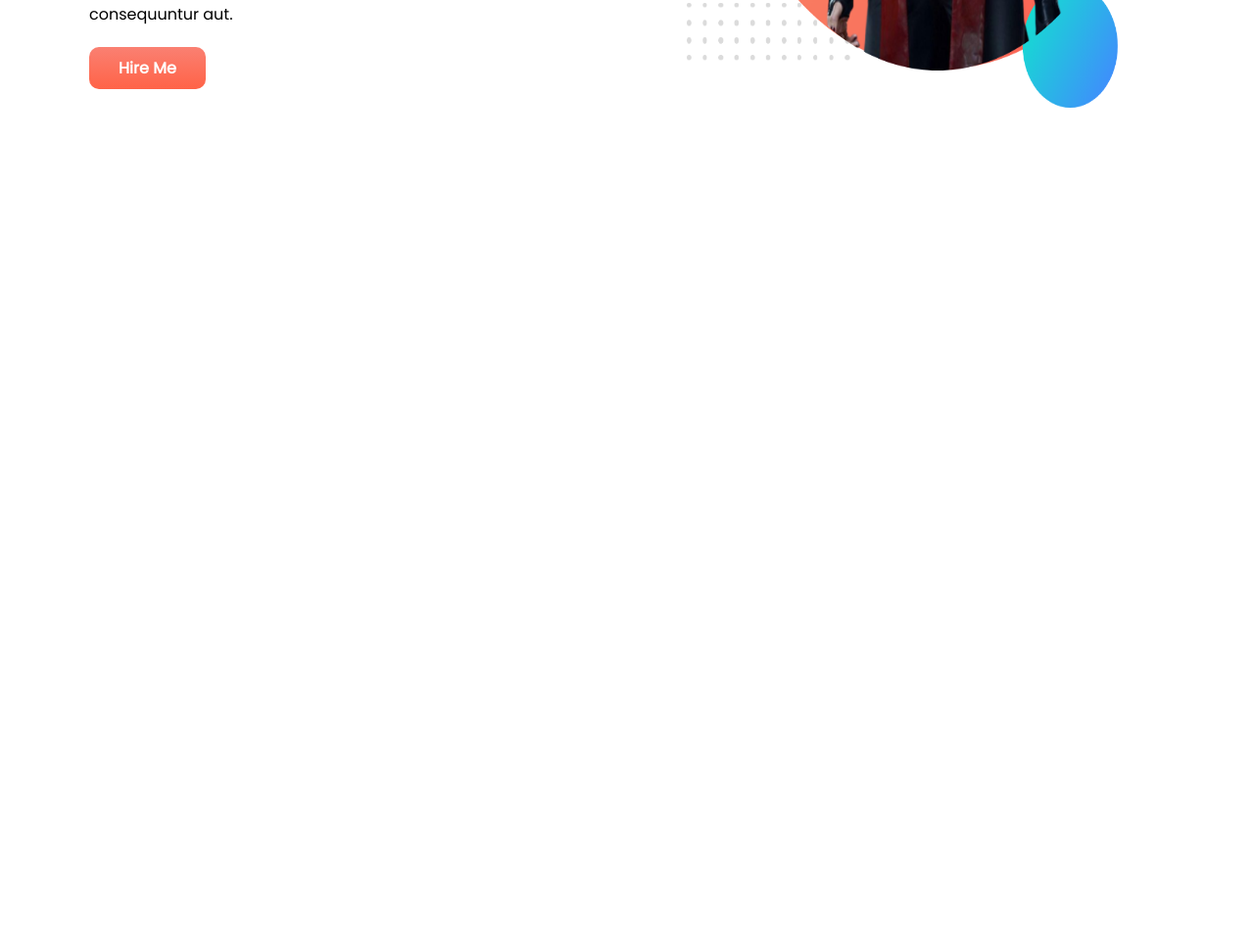
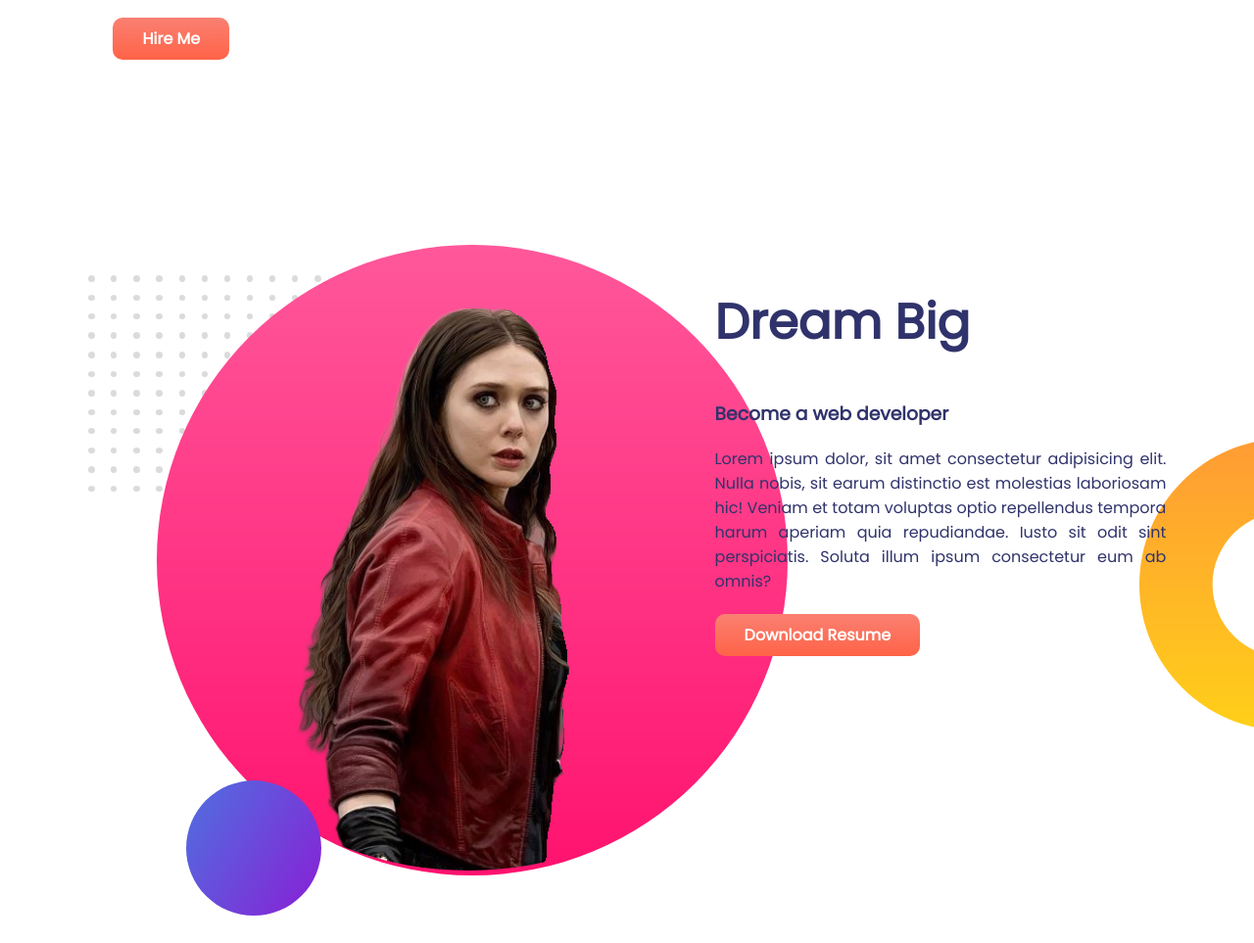
Before and after one commit to mohtadahmed/wanda-dev-portfolio, a plain HTML site: page index.html in a window 1280 px wide. Shown: the part 570-1533 px from the top of the page at 98% size. Before the commit the page ends 800 px from the top, so only its background shows below. Drawn offline with Linux system fonts and the light colour scheme.

Commit message:
dream big section added

```diff
--- a/index.html
+++ b/index.html
@@ -15,6 +15,7 @@
 </head>
 
 <body>
+    <!-- Top Banner Section -->
     <section class="container">
         <div class="half-width">
             <h1>Welcome To</h1>
@@ -33,6 +34,22 @@
             <img class="header-img" src="/img/wanda_photo.png" alt="" />
         </div>
     </section>
+    <!-- Top Banner Section  -->
+
+    <!-- Dream Big Section -->
+    <section class="dream-container">
+        <div class="half-width">
+            <img src="/img/wanda_dream.png" alt="">
+        </div>
+        <div class="half-width">
+            <h1>Dream Big</h1>
+            <h3>Become a web developer</h3>
+            <p>Lorem ipsum dolor, sit amet consectetur adipisicing elit. Nulla nobis, sit earum distinctio est molestias laboriosam hic! Veniam et totam voluptas optio repellendus tempora harum aperiam quia repudiandae. Iusto sit odit sint perspiciatis. Soluta illum ipsum consectetur eum ab omnis?</p>
+            <a href="#" target="_blank" class="link-button">Download Resume</a>
+        </div>
+    </section>
+    <!-- Dream Big Section -->
+
 </body>
 
 </html>
--- a/style.css
+++ b/style.css
@@ -19,8 +19,8 @@ h1{
 }
 
 .half-width{
-    width: 40%;
-    margin: 50px auto;
+    width: 36%;
+    margin: 20px auto;
 }
 .half-width p{
     text-align: justify;
@@ -28,7 +28,6 @@ h1{
 }
 .header-img{
     width: 100%;
-    height: 90%;
 }
 
 .link-button{
@@ -41,3 +40,14 @@ h1{
     font-size: 16px;
     font-weight: bold;
 }
+
+
+.dream-container{
+    display: flex;
+    /* background-color: blueviolet; */
+    background-image: url(/img/dream-bg.png);
+    background-repeat: no-repeat;
+    background-position: right;
+    color: #30336b;
+
+}
```
Also changed, not shown: img/dream-bg.png (added), img/wanda_dream.png (added).
